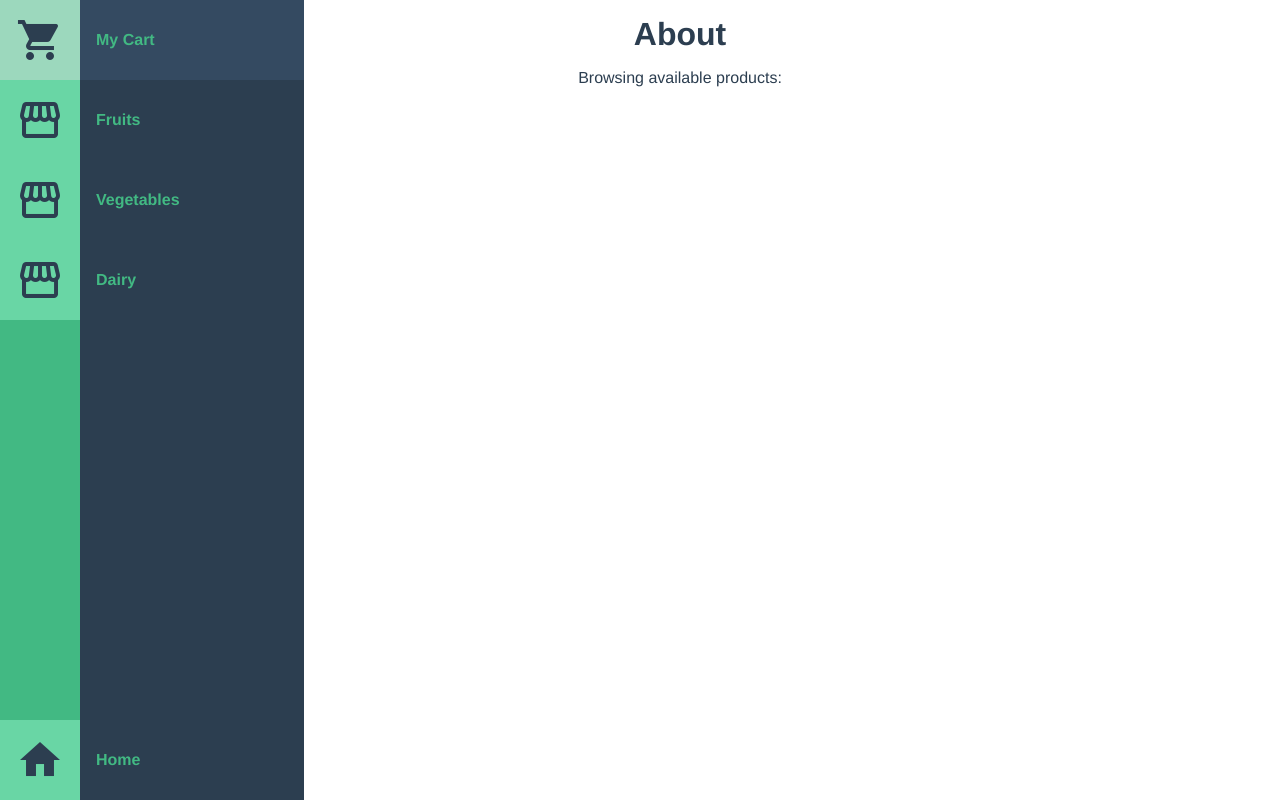
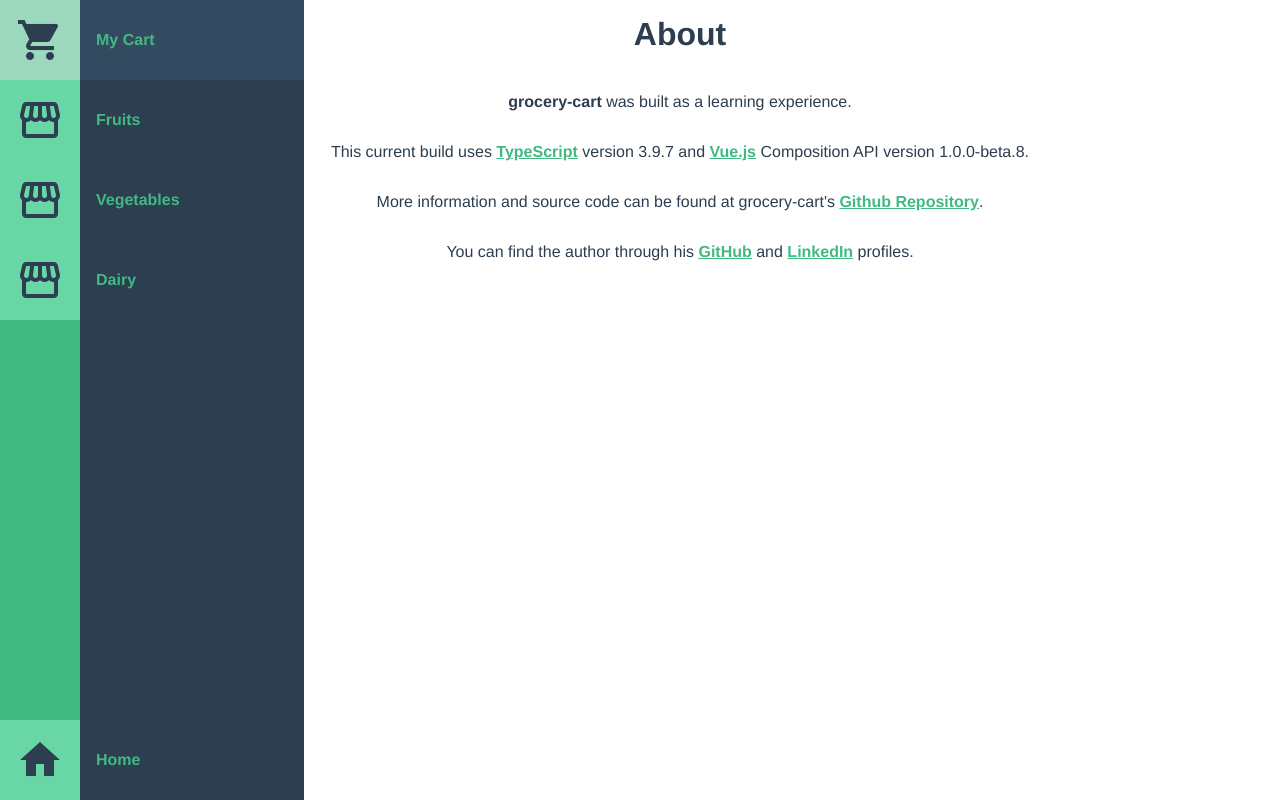
Before and after one commit to Fayhen/grocery-cart, a Vue app: page /#/about in a window 1280 px wide. Built offline with nearby package versions, Linux system fonts and the light colour scheme.

Commit message:
Added README, About page and JSON stringfy for cart checkout.

```diff
--- a/src/App.vue
+++ b/src/App.vue
@@ -41,7 +41,11 @@
         </router-link>
       </ul>
     </nav>
-    <router-view class="main-view" :key="$route.path" />
+    <router-view
+      class="main-view"
+      :key="$route.path"
+      @checkout="$router.push('/')"
+    />
   </div>
 </template>
 
@@ -60,7 +64,6 @@ export default Vue.extend({
   setup() {
     const categories = ref(Object.keys(rawData));
     const myCart = store;
-    console.log(myCart);
 
     return { categories, myCart };
   }
--- a/src/assets/classes.ts
+++ b/src/assets/classes.ts
@@ -65,5 +65,9 @@ class Cart {
   clearCart() {
     this.items.clear();
   }
+
+  getCartId() {
+    return this.cartId;
+  }
 }
 export { Cart as default };
--- a/src/components/StoreItem.vue
+++ b/src/components/StoreItem.vue
@@ -79,8 +79,6 @@ export default defineComponent({
       if (amount >= 1) {
         state.addProduct(id, { name, description, value, amount });
         state.getTotalPrice();
-        console.log(`Added ${amount} items. productId: ${id}`);
-        console.log(state);
 
         return (count.value = 0), swapIcon();
       } else {
--- a/src/router/index.ts
+++ b/src/router/index.ts
@@ -7,17 +7,6 @@ import Cart from "@/views/Cart.vue";
 Vue.use(VueRouter);
 
 const routes: Array<RouteConfig> = [
-  {
-    path: "/cart",
-    name: "Cart",
-    component: Cart
-  },
-  {
-    path: "/:category",
-    name: "Store",
-    component: StorePage,
-    props: true
-  },
   {
     path: "/",
     name: "Home",
@@ -31,6 +20,17 @@ const routes: Array<RouteConfig> = [
     // which is lazy-loaded when the route is visited.
     component: () =>
       import(/* webpackChunkName: "about" */ "../views/About.vue")
+  },
+  {
+    path: "/cart",
+    name: "Cart",
+    component: Cart
+  },
+  {
+    path: "/:category",
+    name: "Store",
+    component: StorePage,
+    props: true
   }
 ];
 
--- a/src/views/About.vue
+++ b/src/views/About.vue
@@ -1,5 +1,35 @@
 <template>
   <div class="about">
-    <h1>This is an about page</h1>
+    <h1>About</h1>
+    <p>
+      <span style="font-weight: bold;">grocery-cart</span> was built as a
+      learning experience.
+    </p>
+    <p>
+      This current build uses
+      <a href="https://www.typescriptlang.org/">TypeScript</a> version 3.9.7 and
+      <a href="https://vuejs.org/">Vue.js</a> Composition API version
+      1.0.0-beta.8.
+    </p>
+    <p>
+      More information and source code can be found at grocery-cart's
+      <a href="https://github.com/Fayhen/grocery-cart.git">Github Repository</a
+      >.
+    </p>
+    <p>
+      You can find the author through his
+      <a href="https://github.com/Fayhen">GitHub</a> and
+      <a href="www.linkedin.com/in/diego-souza-2157b91a7">LinkedIn</a> profiles.
+    </p>
   </div>
 </template>
+
+<style scoped>
+h1 {
+  margin-bottom: 1.5rem;
+}
+a {
+  color: #42b983;
+  font-weight: bold;
+}
+</style>
--- a/src/views/Cart.vue
+++ b/src/views/Cart.vue
@@ -44,7 +44,7 @@
           <span style="font-weight: bold;">$ {{ totalAmout.toFixed(2) }}</span>
         </div>
         <div class="tcol buttons-wrapper">
-          <div class="button" @click="checkout()">
+          <div class="button" @click="checkout(), $emit('checkout')">
             <i class="material-icons" style="font-size: 36px;">
               check_circle_outline
             </i>
@@ -67,13 +67,14 @@ import store from "@/state/store";
 export default defineComponent({
   name: "Cart",
 
-  methods: {
-    checkout() {
-      alert("Purchase complete!");
-      this.clearCart();
-      this.$router.push("/");
-    }
-  },
+  // methods: {
+  //   checkout() {
+  //     store.makeRequestData();
+  //     alert("Purchase complete!");
+  //     // this.clearCart();
+  //     this.$router.push("/");
+  //   }
+  // },
 
   setup() {
     interface Product {
@@ -130,6 +131,15 @@ export default defineComponent({
       hasItems();
     };
 
+    const checkout = () => {
+      const cartId = store.getCartId();
+      const requestData = { cartId, products: products.value };
+      console.log(JSON.stringify(requestData));
+      clearCart();
+
+      return alert("Purchase complete!");
+    };
+
     refreshCart();
 
     return {
@@ -139,7 +149,8 @@ export default defineComponent({
       increment,
       decrement,
       deleteItem,
-      clearCart
+      clearCart,
+      checkout
     };
   }
 });
--- a/src/views/Home.vue
+++ b/src/views/Home.vue
@@ -2,14 +2,30 @@
   <div class="home">
     <img alt="Vue logo" src="../assets/logo.png" />
     <h1>Hello and Welcome to the Grocery Cart!</h1>
-    <p>This is a little Vue application built with TypeScript and Vue 3's new Compositon API.</p>
-    <p>It consists of a very simple shopping cart. Use the groceries menu to navigate between grocery categories.</p>
+    <p>
+      This is a little Vue application built with TypeScript and Vue 3's new
+      Compositon API.
+    </p>
+    <p>
+      It consists of a very simple shopping cart. Use the menu to navigate
+      between grocery categories.
+    </p>
     <p>Navigate to the cart to view and edit your selected items.</p>
+    <p style="margin-top: 5rem;">
+      Click <router-link to="/about">here</router-link> to learn more.
+    </p>
   </div>
 </template>
 
 <script>
 export default {
-  name: "Home",
+  name: "Home"
 };
 </script>
+
+<style scoped>
+a {
+  color: #42b983;
+  font-weight: bold;
+}
+</style>
```
Also changed, not shown: 1 other file (tests, documents, lock files or other folders).
